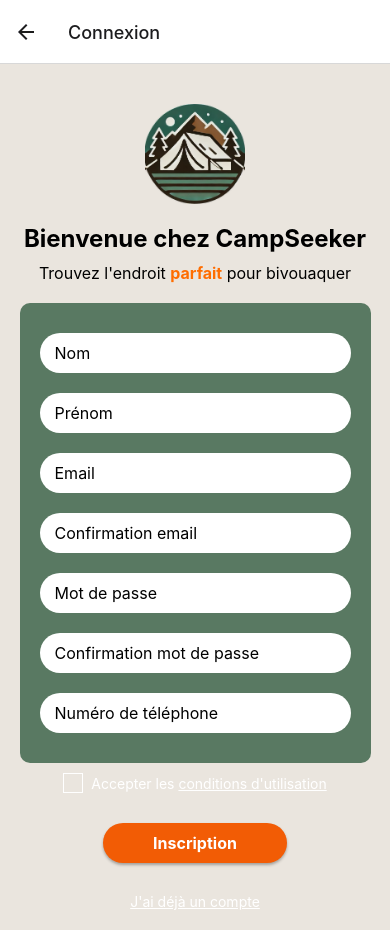
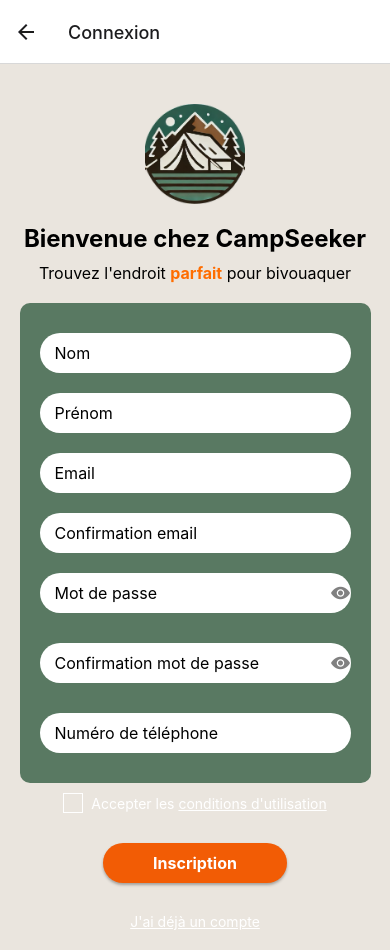
Before and after one commit to lucasleroyy/IWA_Campseeker_IG5, a React Native app: screen /Inscription in a window 390 px wide. Built offline with nearby package versions, Linux system fonts and the light colour scheme.

Commit message:
Inscription update

```diff
--- a/src/Pages/Inscription.js
+++ b/src/Pages/Inscription.js
@@ -1,11 +1,23 @@
 import React, { useState } from 'react';
-import { View, Text, Image, StyleSheet, ScrollView, TouchableOpacity } from 'react-native';
+import {
+  View,
+  Text,
+  Image,
+  StyleSheet,
+  ScrollView,
+  TouchableOpacity,
+  KeyboardAvoidingView,
+  Platform,
+  TouchableWithoutFeedback,
+  Keyboard,
+} from 'react-native';
 import BoiteVerte from '../components/Boite_verte';
 import Champ from '../components/Champ';
 import Bouton from '../components/Bouton';
 import { useNavigation } from '@react-navigation/native';
 import { useDispatch } from 'react-redux';
 import { registerUser } from '../redux/actions/authActions';
+import { Ionicons } from '@expo/vector-icons';
 
 const PageInscription = () => {
   const [firstName, setFirstName] = useState('');
@@ -16,6 +28,8 @@ const PageInscription = () => {
   const [confirmPassword, setConfirmPassword] = useState('');
   const [phoneNumber, setPhoneNumber] = useState('');
   const [isChecked, setIsChecked] = useState(false);
+  const [showPassword, setShowPassword] = useState(false);
+  const [showConfirmPassword, setShowConfirmPassword] = useState(false);
 
   const navigation = useNavigation();
   const dispatch = useDispatch();
@@ -40,8 +54,9 @@ const PageInscription = () => {
       return;
     }
 
-    if (!/^\+\d+$/.test(phoneNumber)) {
-      alert("Le numéro de téléphone doit être au format international, ex: +123456789.");
+    // Validation mise à jour : vérifier si le numéro contient uniquement des chiffres (minimum 10 chiffres)
+    if (!/^\d{10,}$/.test(phoneNumber)) {
+      alert("Le numéro de téléphone doit contenir uniquement des chiffres (minimum 10 caractères).");
       return;
     }
 
@@ -51,7 +66,7 @@ const PageInscription = () => {
       email,
       password,
       phoneNumber,
-      role: 'user', // Ajout d'un rôle par défaut
+      role: 'user',
     });
 
     dispatch(
@@ -61,7 +76,7 @@ const PageInscription = () => {
         email,
         password,
         phoneNumber,
-        role: 'user', // Rôle par défaut
+        role: 'user',
       })
     )
       .unwrap()
@@ -77,6 +92,11 @@ const PageInscription = () => {
   };
 
   return (
+    <KeyboardAvoidingView
+      behavior={Platform.OS === 'ios' ? 'padding' : 'height'}
+      style={{ flex: 1 }}
+    >
+      <TouchableWithoutFeedback onPress={Keyboard.dismiss}>
         <ScrollView contentContainerStyle={styles.container}>
           <Image source={require('../../assets/Logo.png')} style={styles.logo} />
           <Text style={styles.title}>Bienvenue chez CampSeeker</Text>
@@ -89,9 +109,31 @@ const PageInscription = () => {
             <Champ placeholder="Prénom" value={firstName} onChangeText={setFirstName} />
             <Champ placeholder="Email" value={email} onChangeText={setEmail} />
             <Champ placeholder="Confirmation email" value={confirmEmail} onChangeText={setConfirmEmail} />
-        <Champ placeholder="Mot de passe" secureTextEntry={true} value={password} onChangeText={setPassword} />
-        <Champ placeholder="Confirmation mot de passe" secureTextEntry={true} value={confirmPassword} onChangeText={setConfirmPassword} />
-        <Champ placeholder="Numéro de téléphone" value={phoneNumber} onChangeText={setPhoneNumber} />
+            <View style={styles.passwordContainer}>
+              <Champ
+                placeholder="Mot de passe"
+                secureTextEntry={!showPassword}
+                value={password}
+                onChangeText={setPassword}
+              />
+              <TouchableOpacity onPress={() => setShowPassword(!showPassword)} style={styles.icon}>
+                <Ionicons name={showPassword ? 'eye-off' : 'eye'} size={20} color="gray" />
+              </TouchableOpacity>
+            </View>
+            <View style={styles.passwordContainer}>
+              <Champ
+                placeholder="Confirmation mot de passe"
+                secureTextEntry={!showConfirmPassword}
+                value={confirmPassword}
+                onChangeText={setConfirmPassword}
+              />
+              <TouchableOpacity onPress={() => setShowConfirmPassword(!showConfirmPassword)} style={styles.icon}>
+                <Ionicons name={showConfirmPassword ? 'eye-off' : 'eye'} size={20} color="gray" />
+              </TouchableOpacity>
+            </View>
+            <Champ placeholder="Numéro de téléphone" value={phoneNumber} onChangeText={setPhoneNumber} keyboardType="phone-pad" // Clavier optimisé pour les numéros de téléphone
+            />
+
           </BoiteVerte>
 
           <View style={styles.checkboxContainer}>
@@ -111,6 +153,8 @@ const PageInscription = () => {
             J'ai déjà un compte
           </Text>
         </ScrollView>
+      </TouchableWithoutFeedback>
+    </KeyboardAvoidingView>
   );
 };
 
@@ -121,6 +165,16 @@ const styles = StyleSheet.create({
     alignItems: 'center',
     paddingVertical: 20,
     paddingTop: 40,
+  },
+  passwordContainer: {
+    flexDirection: 'row',
+    alignItems: 'center',
+    marginBottom: 10,
+  },
+  icon: {
+    position: 'absolute',
+    right: 10,
+    padding: 10,
   },
   logo: {
     width: 100,
--- a/src/components/Champ.js
+++ b/src/components/Champ.js
@@ -1,7 +1,7 @@
 import React from 'react';
 import { View, TextInput, StyleSheet } from 'react-native';
 
-const Champ = ({ placeholder, value, onChangeText, editable = true }) => {
+const Champ = ({ placeholder, value, onChangeText, editable = true, secureTextEntry = false, keyboardType = 'default'}) => {
   return (
     <View style={styles.container}>
       <TextInput
@@ -11,6 +11,8 @@ const Champ = ({ placeholder, value, onChangeText, editable = true }) => {
         onChangeText={onChangeText}  // Utiliser la prop onChangeText
         placeholderTextColor="#000"
         editable={editable}
+        secureTextEntry={secureTextEntry}  // Ajout de la prop secureTextEntry
+        keyboardType={keyboardType} // Ajout de la gestion du type de clavier
       />
     </View>
   );
```
Lines whose indentation alone changed are shown as unchanged.
